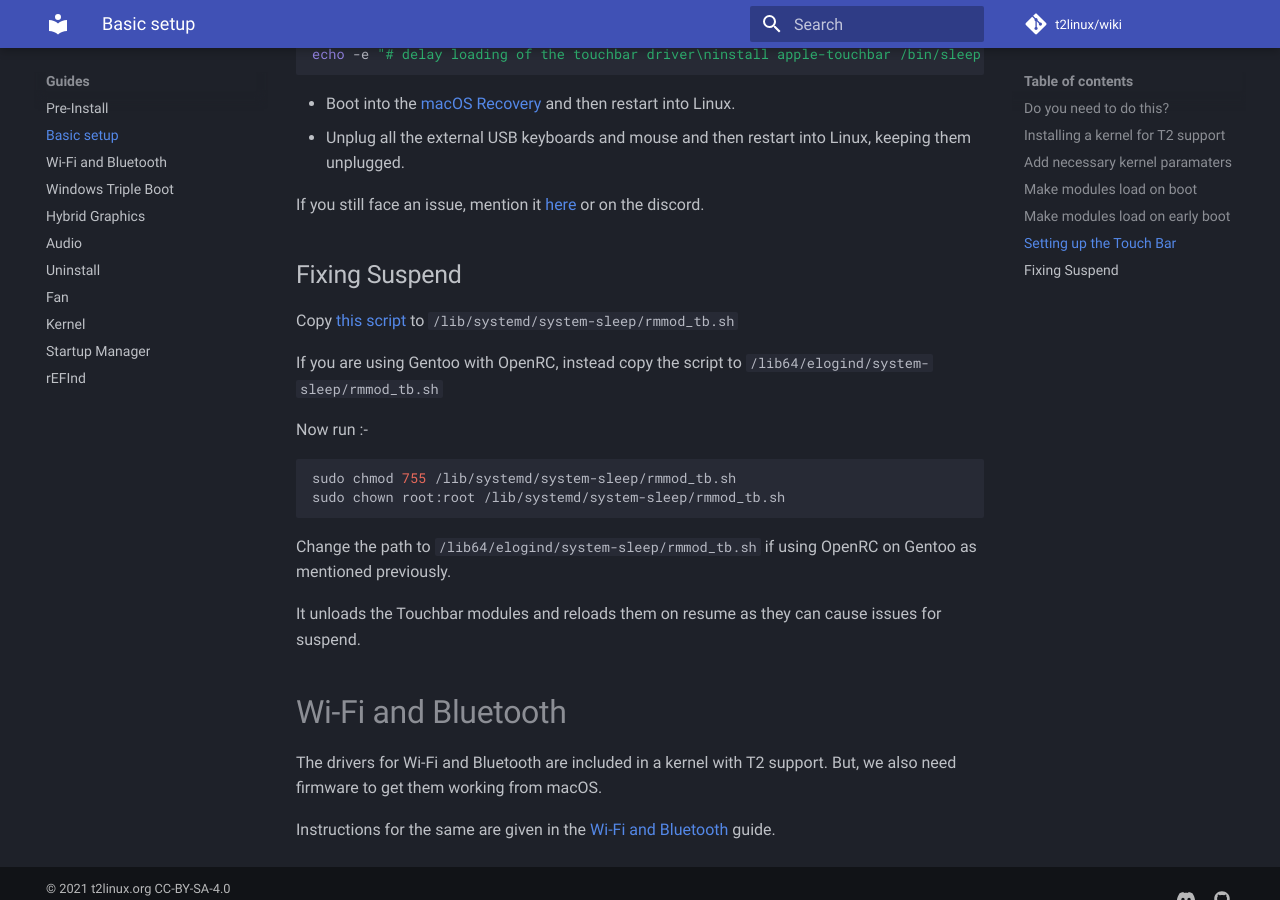
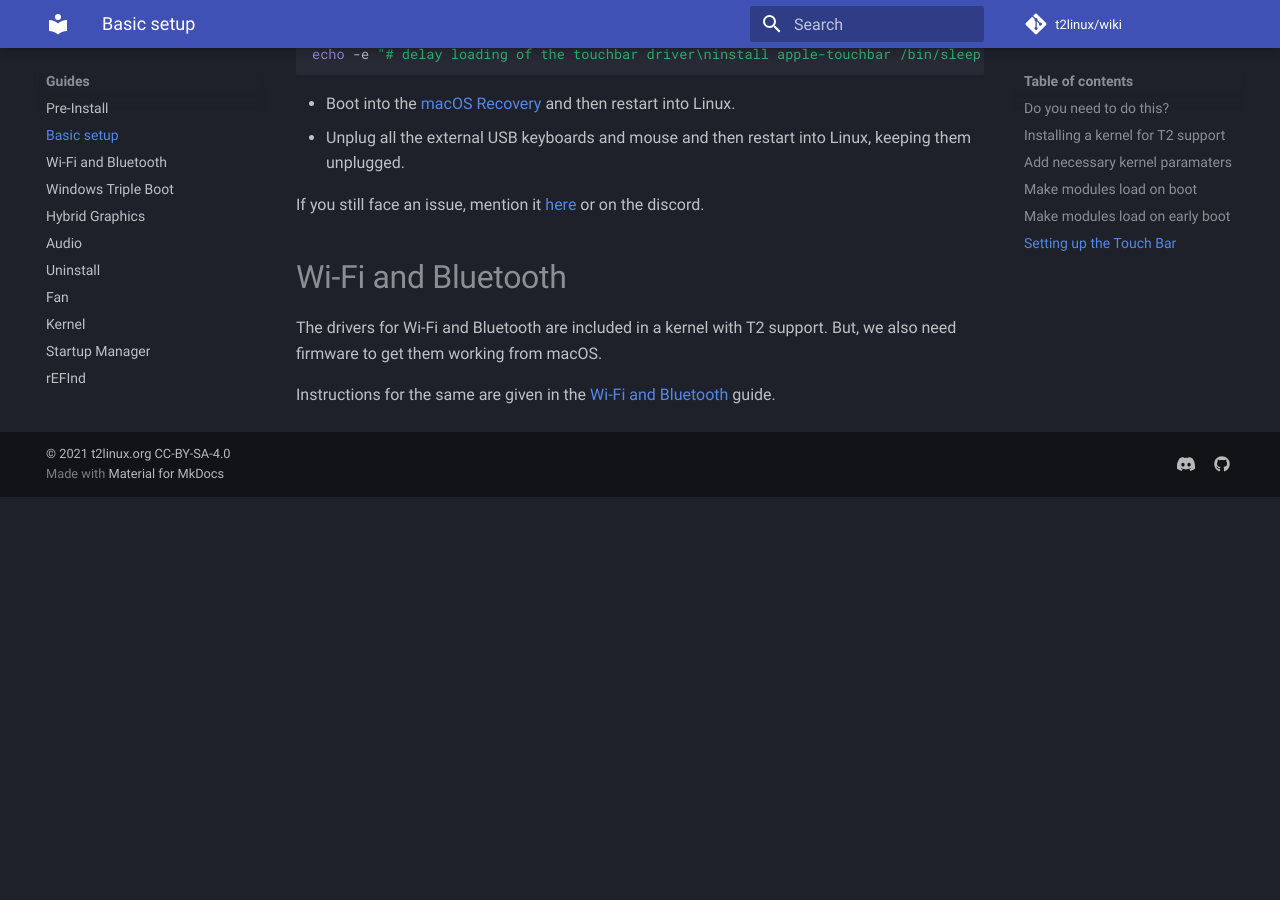
Before and after one commit to t2linux/wiki, an MkDocs documentation site: the page built from docs/guides/postinstall.md, in a window 1280 px wide and 900 px high, scrolled down 3056 px. Built offline with MkDocs 1.6.1 and Material for MkDocs 9.7.7, drawn with Linux system fonts in a browser that asks for light colours; comment, search, counter and statistics services are not loaded; after the commit the page ends 3553 px from its top, so only the background shows below that.

Commit message:
Post install: Remove suspend fix (#385)

````diff
--- a/docs/guides/postinstall.md
+++ b/docs/guides/postinstall.md
@@ -107,23 +107,6 @@ In case your Touch Bar is unable to change modes on pressing the fn key, you cou
 
 If you still face an issue, mention it [here](https://github.com/t2linux/wiki/issues) or on the discord.
 
-## Fixing Suspend
-
-Copy [this script](../tools/rmmod_tb.sh) to `/lib/systemd/system-sleep/rmmod_tb.sh`
-
-If you are using Gentoo with OpenRC, instead copy the script to `/lib64/elogind/system-sleep/rmmod_tb.sh`
-
-Now run :-
-
-```sh
-sudo chmod 755 /lib/systemd/system-sleep/rmmod_tb.sh
-sudo chown root:root /lib/systemd/system-sleep/rmmod_tb.sh
-```
-
-Change the path to `/lib64/elogind/system-sleep/rmmod_tb.sh` if using OpenRC on Gentoo as mentioned previously.
-
-It unloads the Touchbar modules and reloads them on resume as they can cause issues for suspend.
-
 # Wi-Fi and Bluetooth
 
 The drivers for Wi-Fi and Bluetooth are included in a kernel with T2 support. But, we also need firmware to get them working from macOS.
````
Also changed, not shown: 1 other file.
